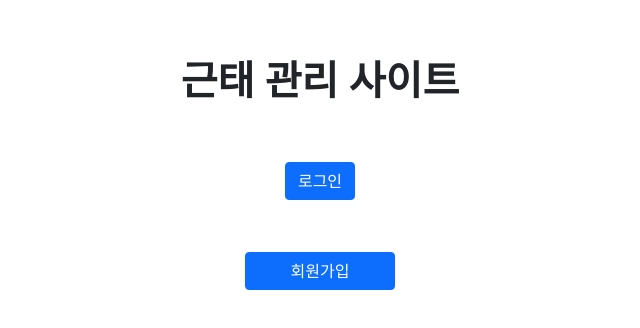
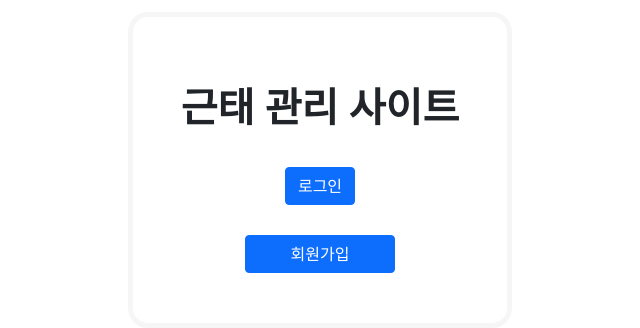
Before and after one commit to KurlyTeam2/Mini-project-frontend, a React (Create React App) app: page / in a window 1280 px wide. Shown: the part 230-558 px from the top of the page, without its empty margins (320-960 px from the left). Built offline with nearby package versions, Linux system fonts and the light colour scheme.

Commit message:
design change

```diff
--- a/src/pages/Home.tsx
+++ b/src/pages/Home.tsx
@@ -13,16 +13,17 @@ const Container = styled.div`
 
 const Box = styled.div`
   width: 30%;
-  height: 30%;
   display: flex;
   flex-direction: column;
-  justify-content: space-between;
+  justify-content: center;
   align-items: center;
-
+  border: 5px solid #F6F6F6;
+  border-radius: 20px;
 `;
 const Title = styled.text`
   font-size: 40px;
   font-weight: 600;
+  margin-top: 60px;
 `;
 
 const Home = () => {
@@ -32,10 +33,10 @@ const Home = () => {
       <Box>
         <Title>근태 관리 사이트</Title>
           <Link to="/login">
-            <Button >로그인</Button>
+            <Button style={{marginTop:30}} >로그인</Button>
           </Link>
           <Link to="/signup">
-            <Button style={{width: 150}}>회원가입</Button>
+            <Button style={{width: 150, marginTop:30, marginBottom:50}}>회원가입</Button>
           </Link>
       </Box>
     </Container>
--- a/src/pages/Login.tsx
+++ b/src/pages/Login.tsx
@@ -14,7 +14,9 @@ const Box = styled.div`
   display: flex;
   flex-direction: column;
   justify-content: space-between;
-
+  border: 5px solid #F6F6F6;
+  border-radius: 20px;
+  padding: 20px;
 `;
 
 const Login = () => {
--- a/src/pages/Signup.tsx
+++ b/src/pages/Signup.tsx
@@ -16,7 +16,9 @@ const Box = styled.div`
   display: flex;
   flex-direction: column;
   justify-content: space-between;
-
+  border: 5px solid #F6F6F6;
+  border-radius: 20px;
+  padding: 20px;
 `;
 
 const Signup = () => {
```
